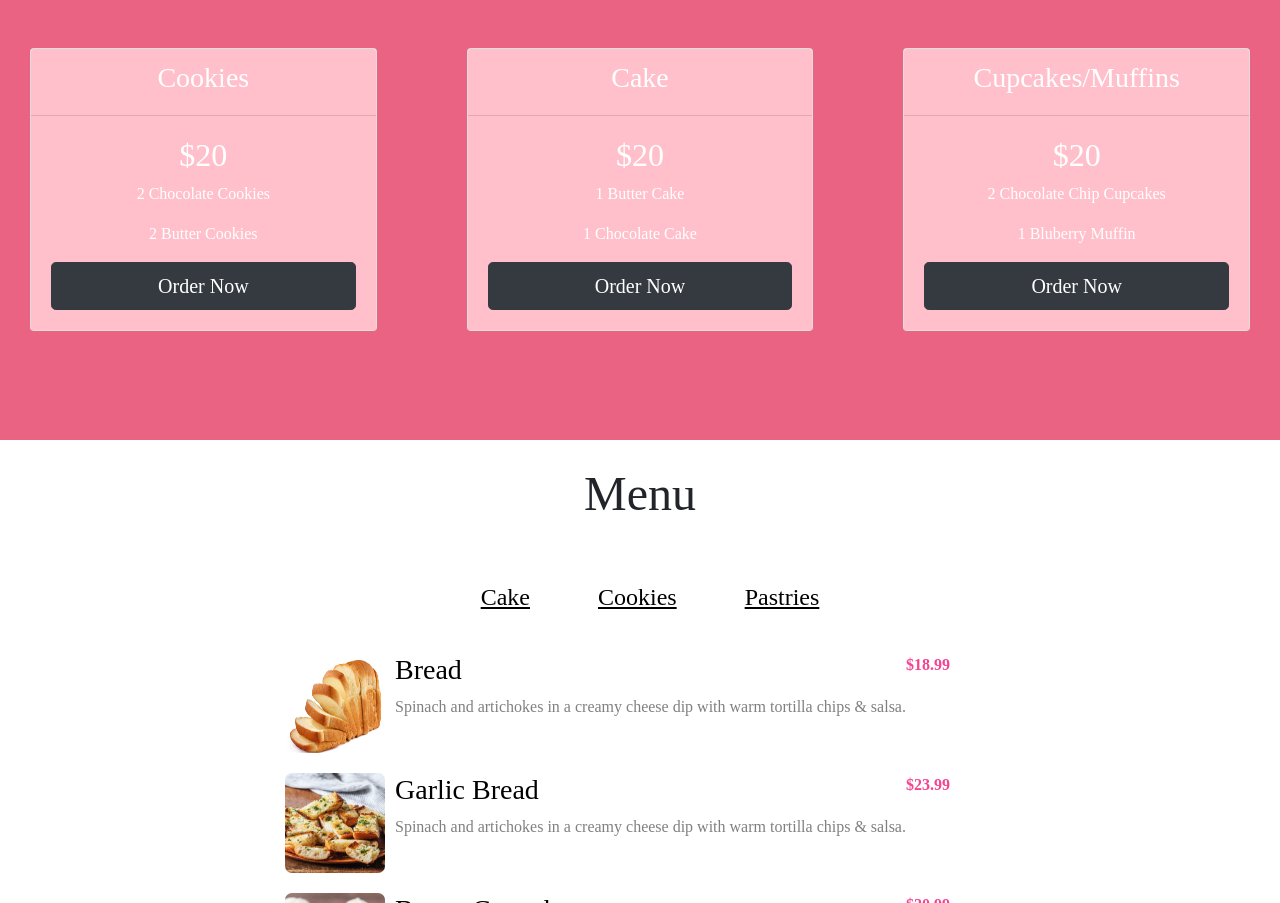
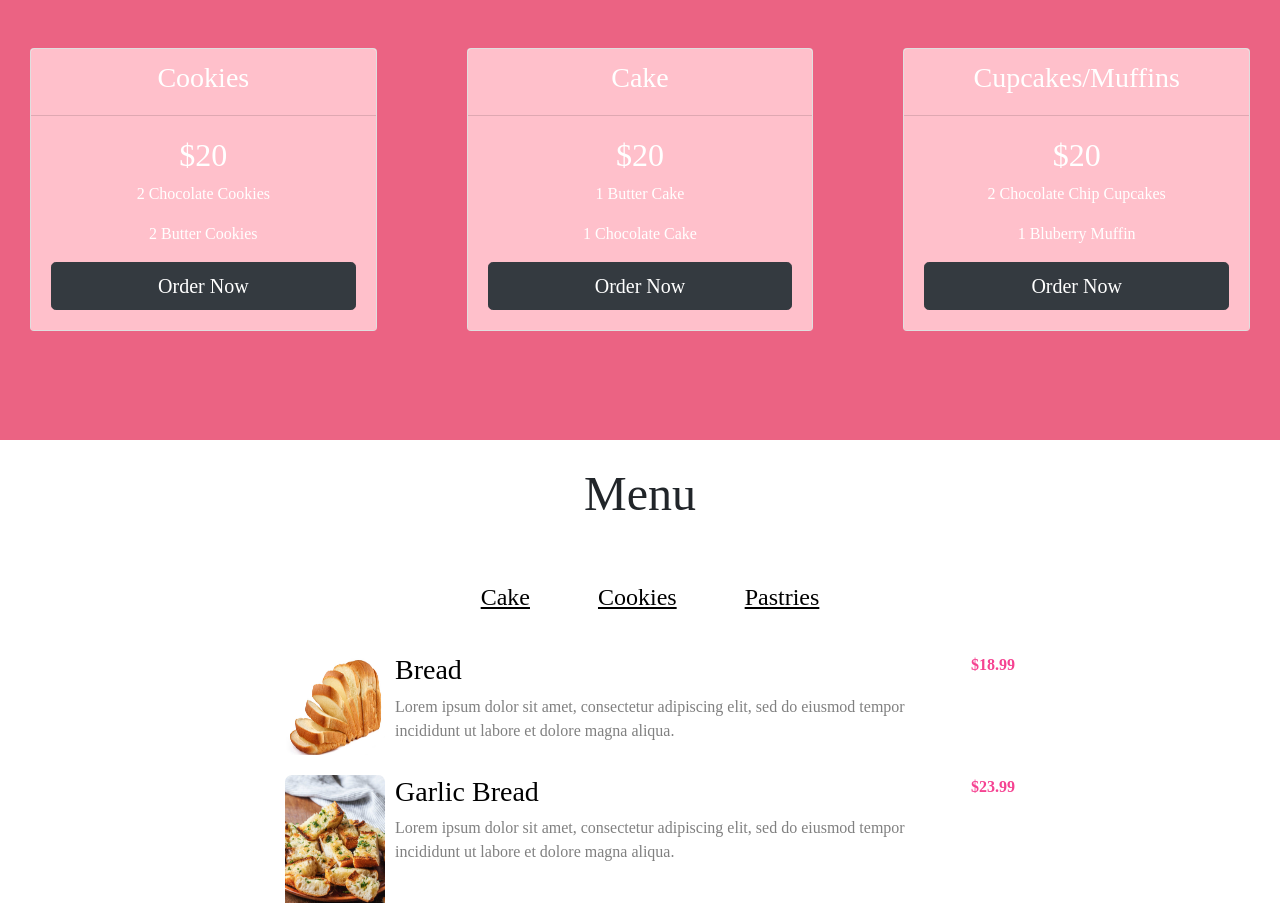
Before and after one commit to yazhinirajkumar/yazhinirajkumar.github.io, a plain HTML site: page index.html in a window 1280 px wide. Shown: the part 1897-2800 px from the top of the page. Drawn offline with nearby package versions, Linux system fonts and the light colour scheme.

Commit message:
Change Height

```diff
--- a/css/styles.css
+++ b/css/styles.css
@@ -211,9 +211,7 @@ body {
 
 .food-img {
 width: 100px;
-height: 100px;
 margin-bottom: 20px;
 border-radius: 7px;
-
 margin-right: 10px;
 }
--- a/index.html
+++ b/index.html
@@ -13,7 +13,9 @@
   <link rel="stylesheet" href="https://stackpath.bootstrapcdn.com/bootstrap/4.4.1/css/bootstrap.min.css" integrity="sha384-Vkoo8x4CGsO3+Hhxv8T/Q5PaXtkKtu6ug5TOeNV6gBiFeWPGFN9MuhOf23Q9Ifjh" crossorigin="anonymous">
   <link rel="stylesheet" href="css/styles.css">
   <script src="https://cdnjs.cloudflare.com/ajax/libs/font-awesome/5.13.0/js/all.min.js"></script>
-  <link href="https://fonts.googleapis.com/css?family=Montserrat|Ubuntu&ampdisplay=swap" rel="stylesheet">
+  <style>
+    @import url('https://fonts.googleapis.com/css2?family=Montserrat:ital,wght@0,100;0,200;0,300;0,400;0,500;0,600;0,700;0,800;0,900;1,100;1,200;1,300;1,400;1,500;1,600;1,700;1,800;1,900&display=swap');
+    </style>
 
   </head>
   <body>
@@ -41,7 +43,7 @@
 <div class="intro row">
 
         <div class="col-lg-6">
-          <h1 class="big-heading">Welcome to Vaishnavi's Bakery. Order tasty sweets! </h1>
+          <h1 class="big-heading">Welcome to Vaishnavi's Bakery. Order tasty pastries! </h1>
         </div>
 
           <img class="title-img" src="images/macroons.png" alt="macroons">
@@ -141,7 +143,7 @@
 
                       <div class="text order-1 mb-3">
                         <h3><a class='food' href="#">Chocolate Cake</a></h3>
-                        <p class="food-sub">Spinach and artichokes in a creamy cheese dip with warm tortilla chips & salsa.</p>
+                        <p class="food-sub">Lorem ipsum dolor sit amet, consectetur adipiscing elit, sed do eiusmod tempor incididunt ut labore et dolore magna aliqua.</p>
                       </div>
                       <img class="food-img" src="images/Cake.jpeg" alt="Chocolate-Cake">
                       <div class="price order-2">
@@ -152,7 +154,7 @@
                     <div class="d-block d-md-flex menu-food-item">
                       <div class="text order-1 mb-3">
                         <h3><a class='food' href="#">Butter Cake</a></h3>
-                        <p class="food-sub">Spinach and artichokes in a creamy cheese dip with warm tortilla chips & salsa.</p>
+                        <p class="food-sub">Lorem ipsum dolor sit amet, consectetur adipiscing elit, sed do eiusmod tempor incididunt ut labore et dolore magna aliqua.</p>
                       </div>
                       <img class="food-img" src="images/butter-cake.jpeg" alt="Butter-Cake">
                       <div class="price order-2">
@@ -163,7 +165,7 @@
                     <div class="d-block d-md-flex menu-food-item">
                       <div class="text order-1 mb-3">
                         <h3><a class='food' href="#">Layers of Cake</a></h3>
-                        <p class="food-sub">Spinach and artichokes in a creamy cheese dip with warm tortilla chips & salsa.<p>
+                        <p class="food-sub">Lorem ipsum dolor sit amet, consectetur adipiscing elit, sed do eiusmod tempor incididunt ut labore et dolore magna aliqua.<p>
                       </div>
                       <img class="food-img" src="images/layerd-cake.jpg" alt="layers of Cake">
                       <div class="price order-2">
@@ -178,7 +180,7 @@
                     <div class="d-block d-md-flex menu-food-item">
                       <div class="text order-1 mb-3">
                         <h3><a class='food' href="#">Double Chocolate Cookies</a></h3>
-                        <p class="food-sub">Spinach and artichokes in a creamy cheese dip with warm tortilla chips & salsa.</p>
+                        <p class="food-sub">Lorem ipsum dolor sit amet, consectetur adipiscing elit, sed do eiusmod tempor incididunt ut labore et dolore magna aliqua.</p>
                       </div>
                       <img class="food-img" src="images/Chocolate-Cookies.jpg" alt="Chocolate-Cookies">
                       <div class="price order-2">
@@ -189,7 +191,7 @@
                     <div class="d-block d-md-flex menu-food-item">
                       <div class="text order-1 mb-3">
                         <h3><a class='food' href="#">Butter cookies</a></h3>
-                        <p class="food-sub">Spinach and artichokes in a creamy cheese dip with warm tortilla chips & salsa.</p>
+                        <p class="food-sub">Lorem ipsum dolor sit amet, consectetur adipiscing elit, sed do eiusmod tempor incididunt ut labore et dolore magna aliqua.</p>
                       </div>
                       <img class="food-img" src="images/Butter-Cookies.jpg" alt="Butter-cookies">
                       <div class="price order-2">
@@ -204,7 +206,7 @@
                     <div class="d-block d-md-flex menu-food-item">
                       <div class="text order-1 mb-3">
                         <h3><a class='food' href="#">Bread</a></h3>
-                        <p class="food-sub">Spinach and artichokes in a creamy cheese dip with warm tortilla chips & salsa.</p>
+                        <p class="food-sub">Lorem ipsum dolor sit amet, consectetur adipiscing elit, sed do eiusmod tempor incididunt ut labore et dolore magna aliqua.</p>
                       </div>
                       <img class="food-img" src="images/bread.jpg" alt="bread">
                       <div class="price order-2">
@@ -215,7 +217,7 @@
                     <div class="d-block d-md-flex menu-food-item">
                       <div class="text order-1 mb-3">
                         <h3><a class='food' href="#">Garlic Bread</a></h3>
-                        <p class="food-sub">Spinach and artichokes in a creamy cheese dip with warm tortilla chips & salsa.</p>
+                        <p class="food-sub">Lorem ipsum dolor sit amet, consectetur adipiscing elit, sed do eiusmod tempor incididunt ut labore et dolore magna aliqua.</p>
                       </div>
                       <img class="food-img" src="images/Garlic-Bread.jpg" alt="Garlic-Bread">
                       <div class="price order-2">
@@ -226,7 +228,7 @@
                     <div class="d-block d-md-flex menu-food-item">
                       <div class="text order-1 mb-3">
                         <h3><a class='food'href="#">Butter Cupcakes</a></h3>
-                        <p class="food-sub">Spinach and artichokes in a creamy cheese dip with warm tortilla chips & salsa.</p>
+                        <p class="food-sub">Lorem ipsum dolor sit amet, consectetur adipiscing elit, sed do eiusmod tempor incididunt ut labore et dolore magna aliqua.</p>
                       </div>
                       <img class="food-img" src="images/Butter-cupcakes.jpg" alt="Butter-Cupcakes">
                       <div class="price order-2">
@@ -237,7 +239,7 @@
                     <div class="d-block d-md-flex menu-food-item">
                       <div class="text order-1 mb-3">
                         <h3><a  class='food'href="#">Double Chocolate Cupcakes</a></h3>
-                        <p class="food-sub">Spinach and artichokes in a creamy cheese dip with warm tortilla chips & salsa.</p>
+                        <p class="food-sub">Lorem ipsum dolor sit amet, consectetur adipiscing elit, sed do eiusmod tempor incididunt ut labore et dolore magna aliqua.</p>
                       </div>
                       <img class="food-img" src="images/chocolate-cupcakes.jpg" alt="">
                       <div class="price order-2">
```
